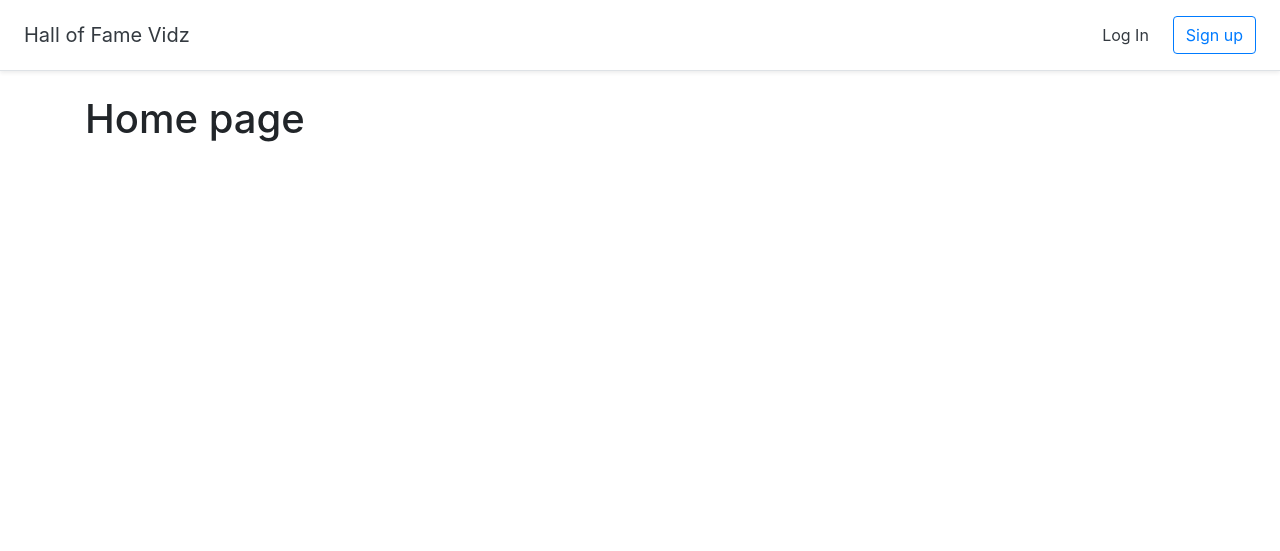
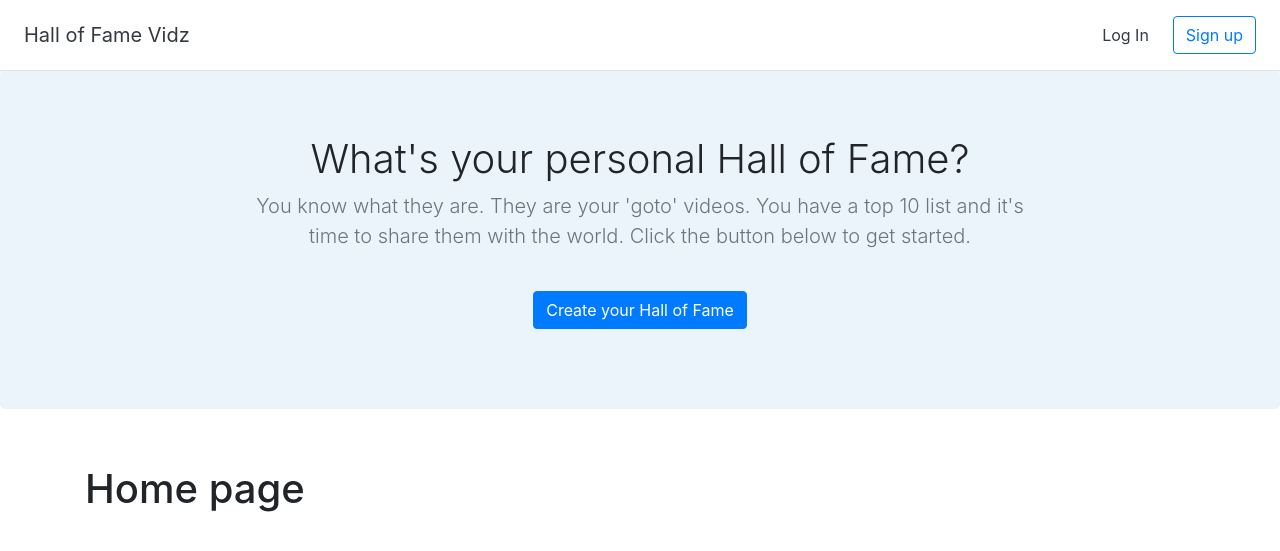
Before and after one commit to Jethet/Django-AdvancedTechniques, a Django app: template hofvidz-project/halls/templates/halls/home.html in a window 1280 px wide. Shown: the top 551 px of the page. Run offline with Django 3.2, Linux system fonts and the light colour scheme; the template is opened without the code that fills it, so the values that code supplies are empty; some libraries are stand-ins or nearby versions.

Commit message:
Add description field to homepage, improve design

```diff
--- a/hofvidz-project/halls/templates/halls/home.html
+++ b/hofvidz-project/halls/templates/halls/home.html
@@ -1,6 +1,19 @@
 {% extends 'halls/base.html' %}
 
 {% block content %}
+<section class="jumbotron text-center">
+  <div class="container">
+    <h1 class="jumbotron-heading">What's your personal Hall of Fame?</h1>
+    <p class="lead text-muted">You know what they are. They are your 'goto' videos. You have a top 10 list and it's time to share them with the world. Click the button below to get started.</p>
+    <br>
+    <p>
+      <a href="{% url 'create_hall' %}" class="btn btn-primary">Create your Hall of Fame</a>
+    </p>
+
+  </div>
+
+</section>
+
 <br>
 <div class="container">
   <h1>Home page</h1>
--- a/hofvidz-project/halls/views.py
+++ b/hofvidz-project/halls/views.py
@@ -13,6 +13,8 @@ from django.forms.utils import ErrorList
 YOUTUBE_API_KEY = 'AIzaSyAi8koxjjBI-An8Ayo62-sxQOaIEV6qfjk'
 
 def home(request):
+    recent_halls = Hall.objects.all().order_by('-id')[:3]
+    popular_halls = Hall.objects.get(pk=2)
     return render(request, 'halls/home.html')
 
 def dashboard(request):
```
